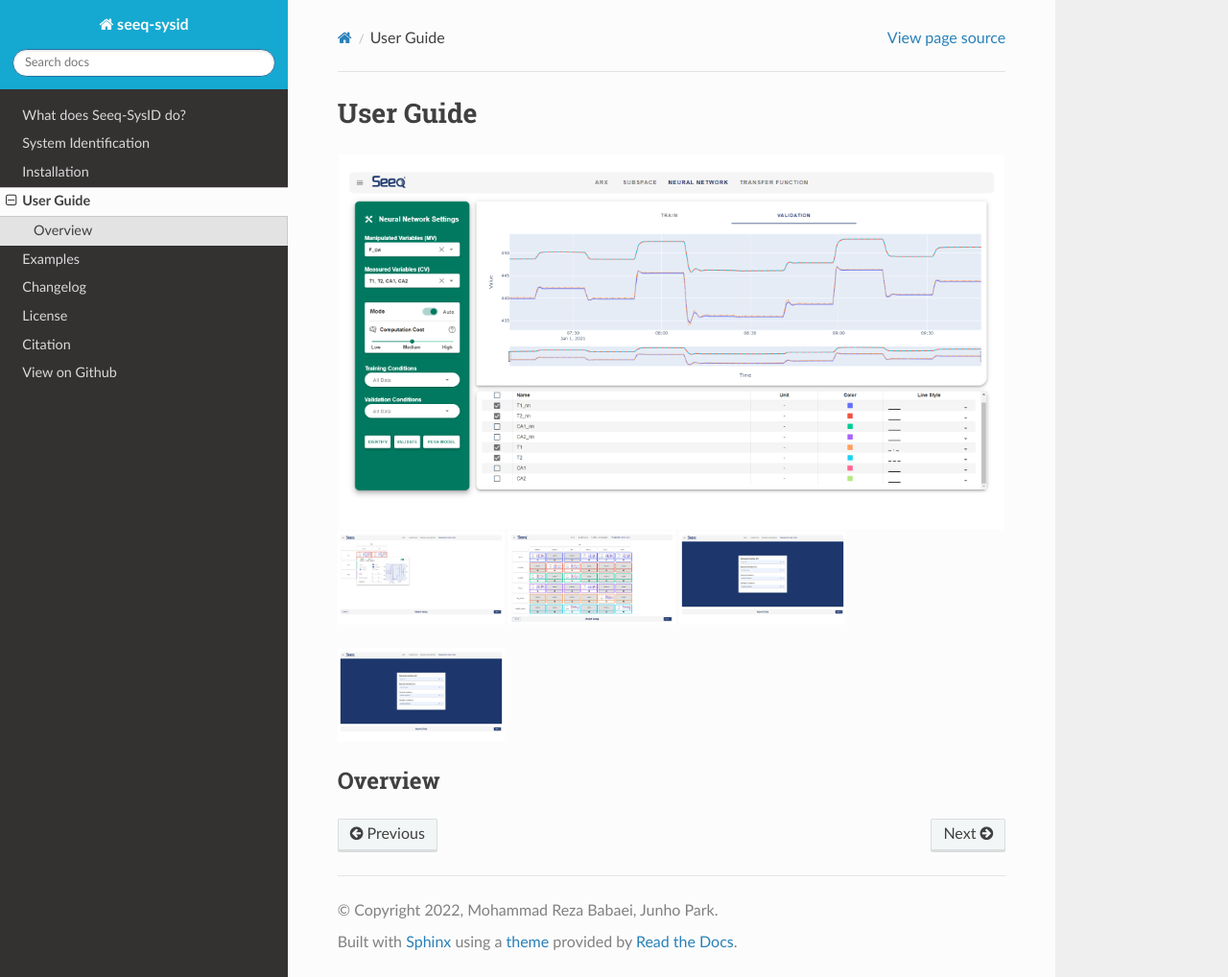
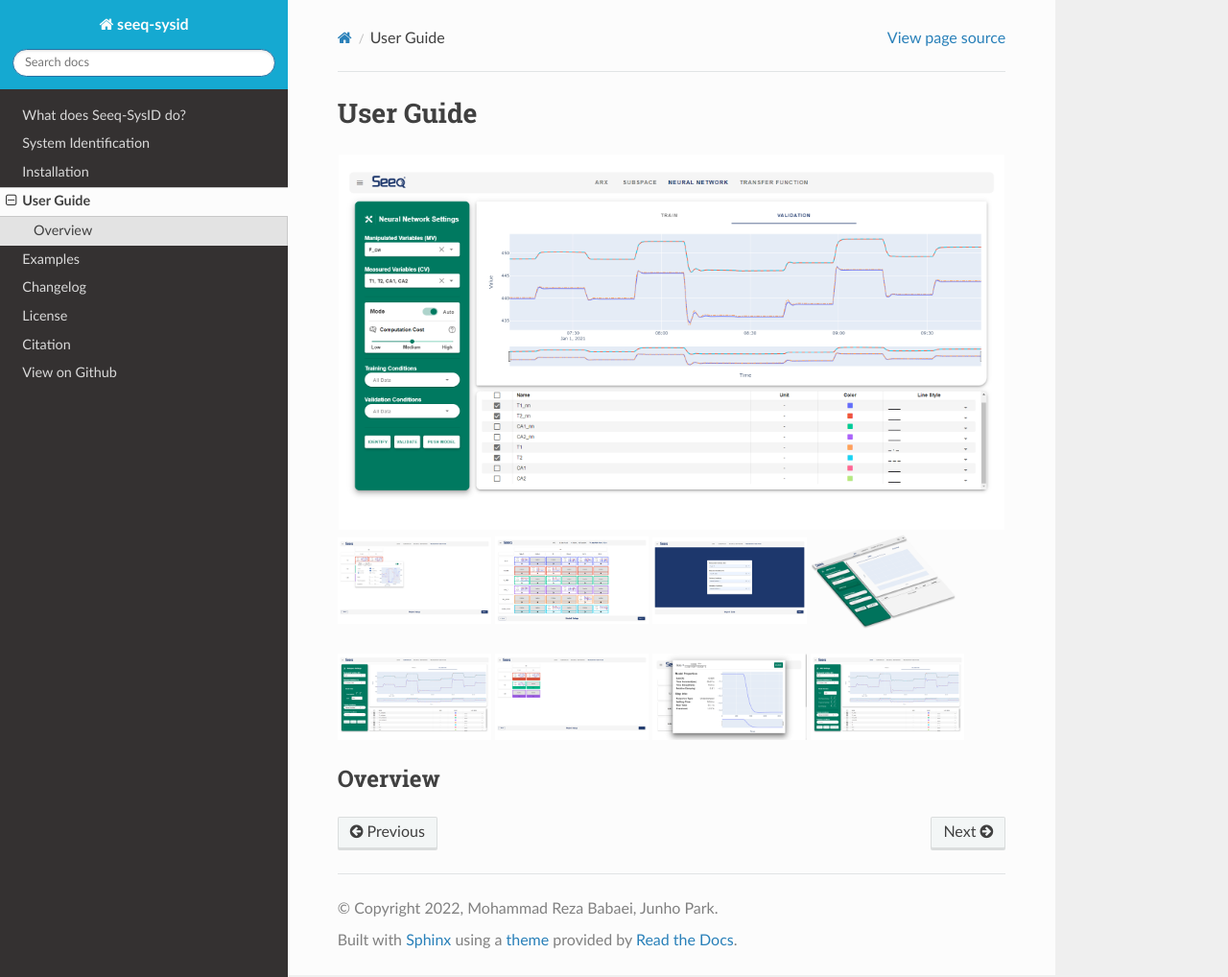
Before and after one commit to BYU-PRISM/Seeq, a Sphinx documentation site: the page built from docs_src/source/pages/user_guide.md, in a window 1280 px wide and 1018 px high. Shown: the whole window at 96% size. Built offline with Sphinx 7.4.7 and the Read the Docs theme 2.0.0, drawn with Linux system fonts in a browser that asks for light colours.

Commit message:
Docs Update

```diff
--- a/docs_src/source/pages/user_guide.md
+++ b/docs_src/source/pages/user_guide.md
@@ -5,16 +5,27 @@
 </table>
 
 <a href="https://raw.githubusercontent.com/BYU-PRISM/Seeq/TF/docs/images/sysid-matrix-setup-sopdt.png">
-<img alt="image" src="https://github.com/BYU-PRISM/Seeq/blob/TF/docs/images/sysid-matrix-setup-sopdt.png?raw=true" width=25%></a>
+<img alt="image" src="https://github.com/BYU-PRISM/Seeq/blob/TF/docs/images/sysid-matrix-setup-sopdt.png?raw=true" width=23%></a>
 <!--  -->
 <a href="https://raw.githubusercontent.com/BYU-PRISM/Seeq/TF/docs/images/sysid-tf-matrix2.png">
-<img alt="image" src="https://github.com/BYU-PRISM/Seeq/blob/TF/docs/images/sysid-tf-matrix2.png?raw=true" width=25%></a>
+<img alt="image" src="https://github.com/BYU-PRISM/Seeq/blob/TF/docs/images/sysid-tf-matrix2.png?raw=true" width=23%></a>
 <!--  -->
 <a href="https://raw.githubusercontent.com/BYU-PRISM/Seeq/TF/docs/images/sysid-tf-setup.png">
-<img alt="image" src="https://github.com/BYU-PRISM/Seeq/blob/TF/docs/images/sysid-tf-setup.png?raw=true" width=25%></a>
+<img alt="image" src="https://github.com/BYU-PRISM/Seeq/blob/TF/docs/images/sysid-tf-setup.png?raw=true" width=23%></a>
 <!--  -->
-<a href="https://raw.githubusercontent.com/BYU-PRISM/Seeq/TF/docs/images/sysid-tf-setup.png">
-<img alt="image" src="https://github.com/BYU-PRISM/Seeq/blob/TF/docs/images/sysid-tf-setup.png?raw=true" width=25%></a>
-
+<a href="https://raw.githubusercontent.com/BYU-PRISM/Seeq/TF/docs/images/seeq-sysid-gui.png">
+<img alt="image" src="https://raw.githubusercontent.com/BYU-PRISM/Seeq/TF/docs/images/seeq-sysid-gui.png?raw=true" width=23%></a>
+<!--  -->
+<a href="https://raw.githubusercontent.com/BYU-PRISM/Seeq/TF/docs/images/sysid-ss.png">
+<img alt="image" src="https://raw.githubusercontent.com/BYU-PRISM/Seeq/TF/docs/images/sysid-ss.png?raw=true" width=23%></a>
+<!--  -->
+<a href="https://raw.githubusercontent.com/BYU-PRISM/Seeq/TF/docs/images/sysid-matrix-loading.png">
+<img alt="image" src="https://raw.githubusercontent.com/BYU-PRISM/Seeq/TF/docs/images/sysid-matrix-loading.png?raw=true" width=23%></a>
+<!--  -->
+<a href="https://raw.githubusercontent.com/BYU-PRISM/Seeq/TF/docs/images/sysid-step-info.png">
+<img alt="image" src="https://raw.githubusercontent.com/BYU-PRISM/Seeq/TF/docs/images/sysid-step-info.png?raw=true" width=23%></a>
+<!--  -->
+<a href="https://raw.githubusercontent.com/BYU-PRISM/Seeq/TF/docs/images/sysid-arx.png">
+<img alt="image" src="https://raw.githubusercontent.com/BYU-PRISM/Seeq/TF/docs/images/sysid-arx.png?raw=true" width=23%></a>
 
 ## Overview
```
Also changed, not shown: docs/images/FF3.svg (added), docs/images/RNN Cell.svg (added).
